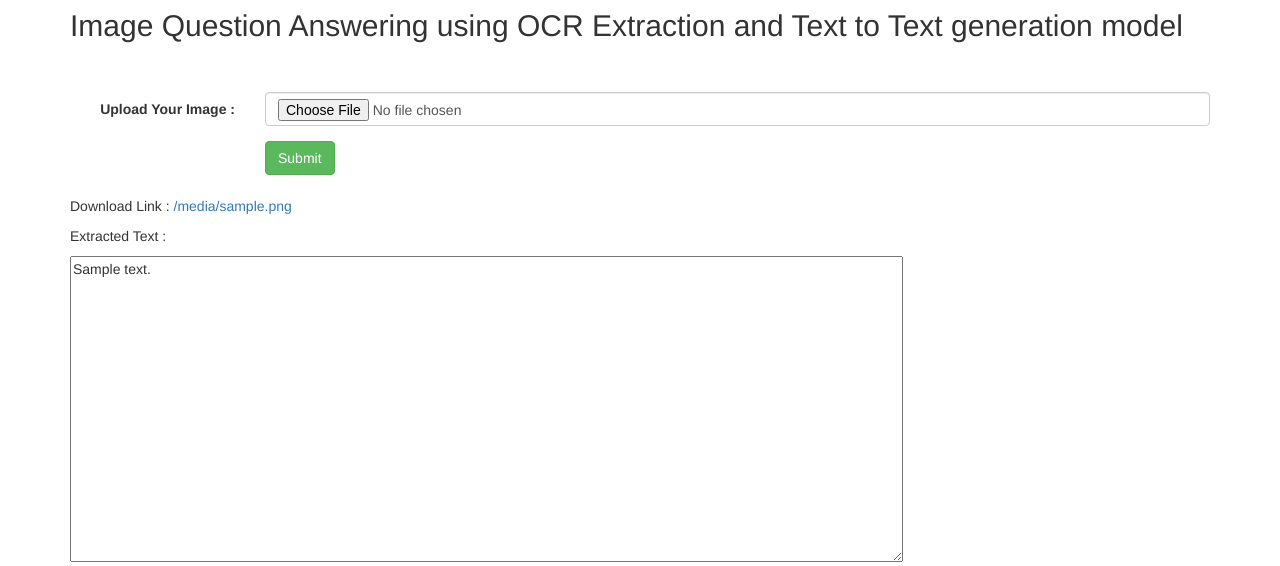
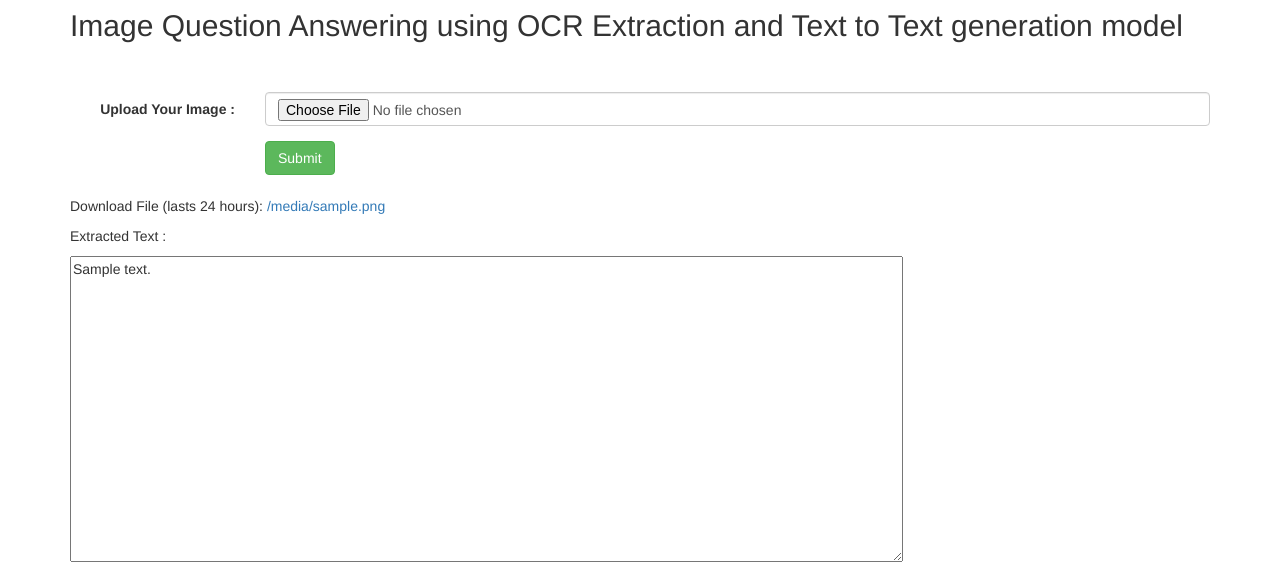
Before and after one commit to naidu970/image-question-answering, a Flask app: template snapsearch_flask_app/templates/index.html in a window 1280 px wide. Shown: the part 177-743 px from the top of the page. Run offline with Flask 2, Linux system fonts and the light colour scheme; the template is opened without the code that fills it: most values are stand-ins (such as "Sample title", 1, 10 or a date in 2020); some libraries are stand-ins or nearby versions.

Commit message:
edited download file

```diff
--- a/snapsearch_flask_app/templates/index.html
+++ b/snapsearch_flask_app/templates/index.html
@@ -36,7 +36,7 @@
     <!-- <p> Extracted Text  : <i> {{extracted_text}} </i></p>
 	<p> Answers : <i> {{prediction}} </i></p> -->
     <span style="font-size: 20; margin: 21px 0; display: block;">
-      <p> Download Link : <a href="{{uploaded_image_url}}">{{uploaded_image_url}}</a> </p>
+      <p> Download File (lasts 24 hours): <a href="{{uploaded_image_url}}">{{uploaded_image_url}}</a> </p>
       <!-- <p> Extracted Text  : {{extracted_text}} </p> -->
 
 
```
